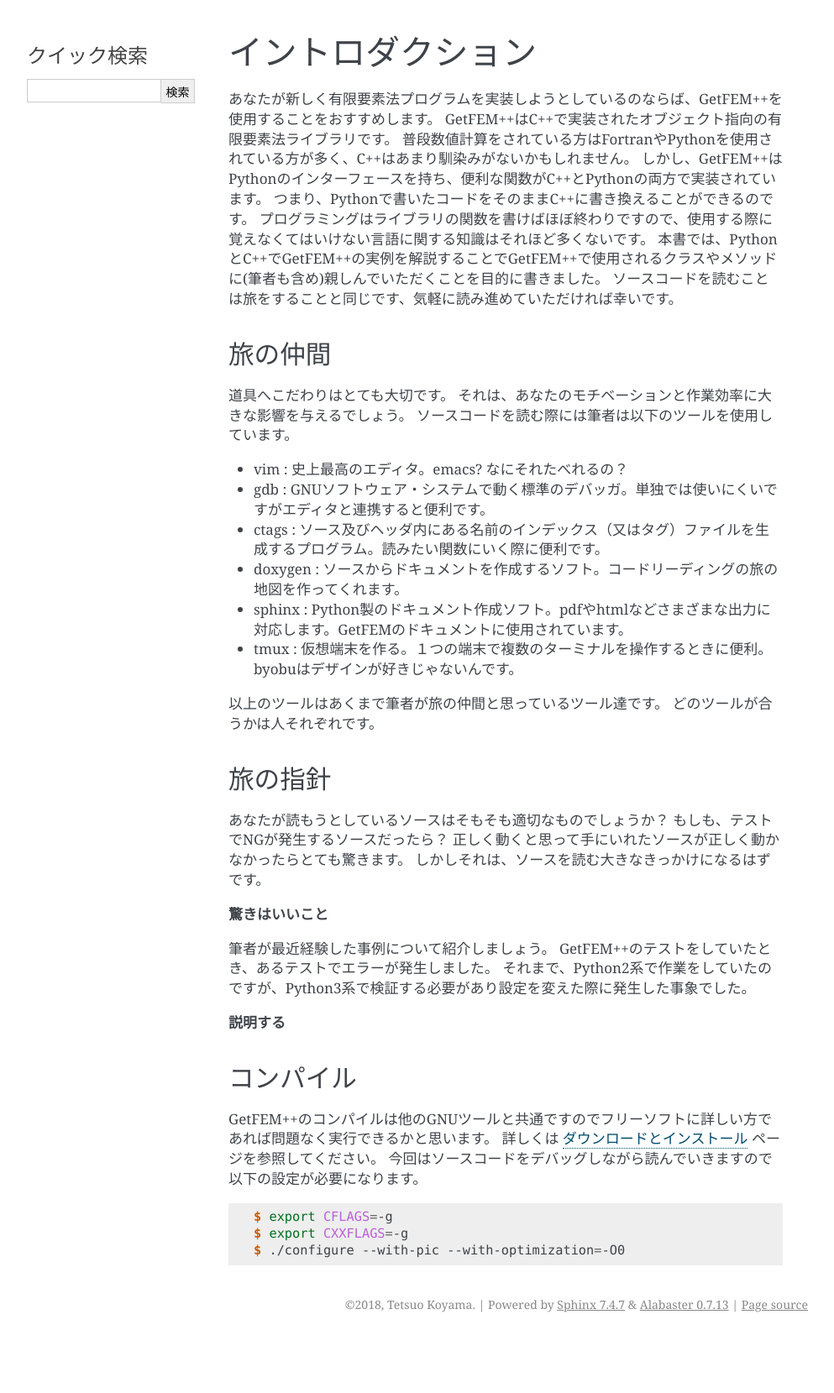
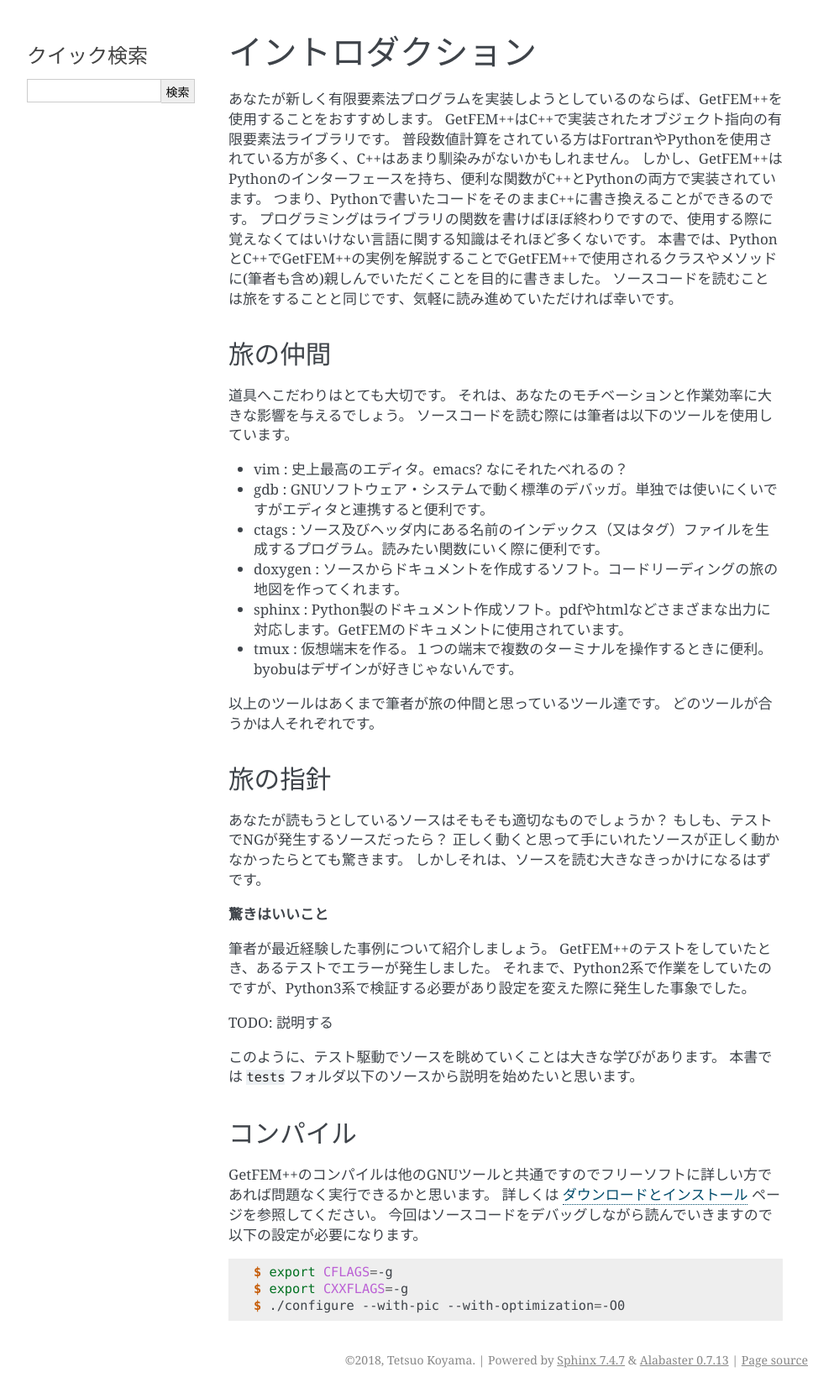
Before and after one commit to tkoyama010/getfem_examples, a Sphinx documentation site: the page built from source/intro.rst, in a window 1280 px wide. Shown: the whole page at 84% size, without its empty margins (148-1141 px from the left). Built offline with Sphinx 7.4.7, drawn with Linux system fonts in a browser that asks for light colours; before the commit the page ends 1593 px from its top, so only the background shows below that.

Commit message:
explain about guidline

```diff
--- a/source/intro.rst
+++ b/source/intro.rst
@@ -42,7 +42,10 @@ GetFEM++はC++で実装されたオブジェクト指向の有限要素法ライ
 GetFEM++のテストをしていたとき、あるテストでエラーが発生しました。
 それまで、Python2系で作業をしていたのですが、Python3系で検証する必要があり設定を変えた際に発生した事象でした。
 
-**説明する**
+TODO: 説明する
+
+このように、テスト駆動でソースを眺めていくことは大きな学びがあります。
+本書では ``tests`` フォルダ以下のソースから説明を始めたいと思います。
 
 コンパイル
 ^^^^^^^^^^
```
